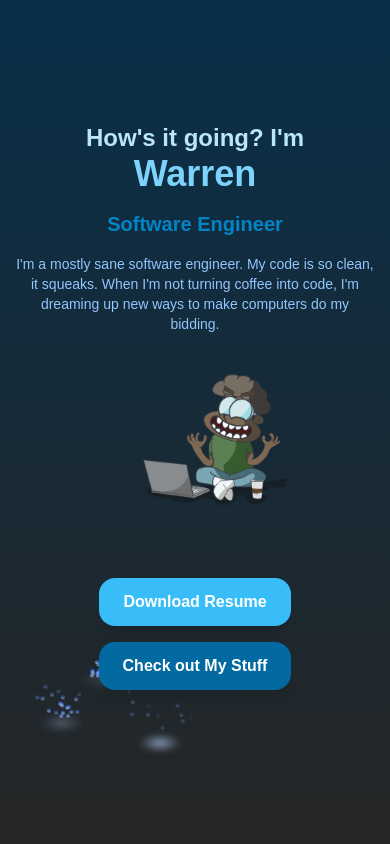
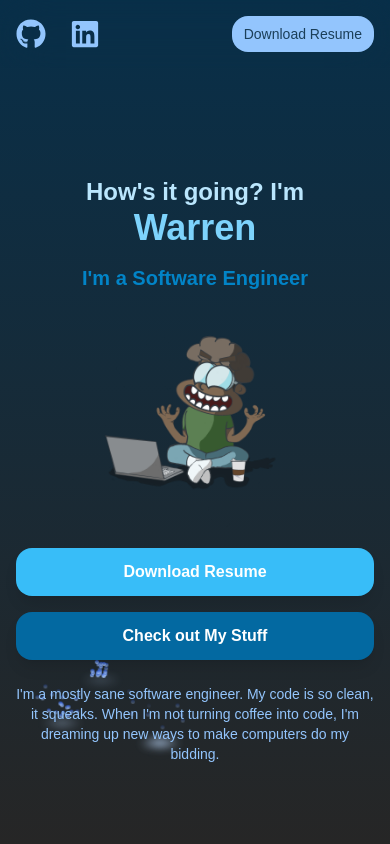
Before and after one commit to warrenphilly/Current_Portfolio, a Next.js app: page / in a window 390 px wide. Shown: the top 844 px of the page. Built offline with nearby package versions, Linux system fonts and the light colour scheme.

Commit message:
good push

```diff
--- a/app/page.tsx
+++ b/app/page.tsx
@@ -6,6 +6,8 @@ import Hero from "@/components/Hero";
 import { BentoSection } from "@/components/bentoSection";
 import { BackgroundBeamsWithCollision } from "@/components/ui/background-beams-with-collision";
 import DynamicBackground from "@/components/DynamicBackground";
+import Header from "@/components/Header";
+import Footer from "@/components/Footer";
 // import Image from "next/image";
 
 export default function Home() {
@@ -18,13 +20,19 @@ export default function Home() {
       ref={containerRef}
       className="w-full h-screen md:overflow-y-auto snap-y snap-mandatory relative z-10"
     >
+
       <section className="w-full h-screen snap-start snap-always">
+      <Header />
         <Hero />
+
       </section>
 
         <section className="w-full h-screen snap-start snap-always">
         <BentoSection />
+        <Footer />
+
       </section>
+
     </div>
     <Lightning />
   </div>
--- a/components/Footer.tsx
+++ b/components/Footer.tsx
@@ -1,8 +1,8 @@
 export default function Footer() {
   return (
-    <footer className="bg-gray-900 text-white py-4 ">
-      <div className="container mx-auto px-4 text-center">
-        <p>&copy; 2023 Warren Phillips. All rights reserved.</p>
+    <footer className="  w-full z-50 text-lightBlue-300  bg-[#1B3F59] pt-2">
+      <div className="container mx-auto px-4 text-center  pb-5 ">
+        <p className="text-sm ">&copy; 2023 Warren Phillips. All rights reserved.</p>
       </div>
     </footer>
   );
--- a/components/Header.tsx
+++ b/components/Header.tsx
@@ -1,42 +1,75 @@
+"use client";
 
-
-'use client';
-
-import Link from 'next/link';
-import { useEffect } from 'react';
+import Link from "next/link";
+import { useEffect } from "react";
+import { motion } from "framer-motion";
+import { FiSend, FiUser, FiMail, FiMessageSquare } from "react-icons/fi";
+import { FaGithub, FaLinkedin } from "react-icons/fa";
 
 export default function Header() {
+  const handleScrollToBento = () => {
+    const bentoSection = document.getElementById("bento-section");
+    if (bentoSection) {
+      bentoSection.scrollIntoView({ behavior: "smooth" });
+    }
+  };
+  const handleScrollToHero = () => {
+    const heroSection = document.getElementById("hero-section");
+    if (heroSection) {
+      heroSection.scrollIntoView({ behavior: "smooth" });
+    }
+  };
 
   return (
-    <header className="bg-gray-900 text-white py-4">
+    <header className="fixed  top-0 left-0 w-full z-50  backdrop-blur-xl text-white py-4">
       <div className="container mx-auto px-4 flex justify-between items-center">
-        <Link href="/" className="text-2xl font-bold">
+        <Link href="/" className="text-2xl text-blue-300 hidden md:block">
           Warren Phillips
         </Link>
         <nav>
-          <ul className="flex space-x-4">
-            <li>
-              <a href="#home" className="text-white hover:text-gray-300 px-3 py-2 rounded-md text-sm font-medium">
-                Home
-              </a>
-            </li>
-            <li>
-              <a href="#about" className="text-white hover:text-gray-300 px-3 py-2 rounded-md text-sm font-medium">
-                About
-              </a>
-            </li>
-            <li>
-              <a href="#projects" className="text-white hover:text-gray-300 px-3 py-2 rounded-md text-sm font-medium">
-                Projects
-              </a>
-            </li>
-            <li>
-              <a href="#contact" className="text-white hover:text-gray-300 px-3 py-2 rounded-md text-sm font-medium">
-                Contact
-              </a>
-            </li>
-          </ul>
+        <motion.div
+            initial={{ opacity: 0 }}
+            animate={{ opacity: 1 }}
+            transition={{ delay: 0.5, duration: 0.5 }}
+            className="flex items-center justify-center space-x-6 "
+          >
+            <motion.a
+              href="https://github.com/yourusername"
+              target="_blank"
+              rel="noopener noreferrer"
+              whileHover={{ scale: 1.1 }}
+              whileTap={{ scale: 0.9 }}
+              className="text-blue-300 hover:text-blue-100 transition-colors duration-300 "
+            >
+              <FaGithub size={30} />
+            </motion.a>
+            <motion.a
+              href="https://linkedin.com/in/yourusername"
+              target="_blank"
+              rel="noopener noreferrer"
+              whileHover={{ scale: 1.1 }}
+              whileTap={{ scale: 0.9 }}
+              className="text-blue-300 hover:text-blue-100 transition-colors duration-300"
+            >
+              <FaLinkedin size={30} />
+            </motion.a>
+            <motion.a
+              href="#projects"
+              className="text-[#1B3F59] hidden md:block  px-3 py-2 bg-blue-300 rounded-2xl text-sm font-medium"
+            >
+              Download Resume
+            </motion.a>
+          </motion.div>
         </nav>
+        <motion.a
+              href="#projects"
+              className="text-[#1B3F59]  block md:hidden px-3 py-2 bg-blue-300 rounded-2xl text-sm font-medium"
+            >
+              Download Resume
+            </motion.a>
+
+
+
       </div>
     </header>
   );
--- a/components/Hero.tsx
+++ b/components/Hero.tsx
@@ -18,7 +18,7 @@ const Hero = () => {
   };
 
   return (
-    <div className="overflow-hidden flex items-center justify-center min-h-screen ">
+    <div className=" mt-16 lg:mt-0 overflow-hidden flex items-center justify-center min-h-screen ">
       <div className="container mx-auto px-4 py-8 md:py-0 z-10">
         <div className="flex flex-col md:flex-row items-center justify-center h-full w-full">
           {/* Text content */}
@@ -51,11 +51,20 @@ const Hero = () => {
                   : "translate-y-4 opacity-0"
               }`}
             >
-              Software Engineer
+              I'm a Software Engineer
             </h3>
+            <div className="md:hidden w-56 h-56 mx-auto mr-24">
+              <Image
+                src="/assets/images/pureAvatar.png"
+                alt="Warren"
+                width={200}
+                height={200}
+                className="transition-all duration-300 w-full h-full"
+              />
+            </div>
 
             <p
-              className={`text-sm md:text-lg text-blue-300 max-w-md mx-auto md:mx-0 transform transition-all duration-500 delay-200 ${
+              className={`hidden md:block text-sm md:text-lg text-blue-300 max-w-md mx-auto md:mx-0 transform transition-all duration-500 delay-200 ${
                 mounted
                   ? "translate-y-0 opacity-100"
                   : "translate-y-4 opacity-0"
@@ -67,15 +76,7 @@ const Hero = () => {
             </p>
 
             {/* Avatar for mobile */}
-            <div className="md:hidden w-48 h-48 mx-auto my-6">
-              <Image
-                src="/assets/images/pureAvatar.png"
-                alt="Warren"
-                width={200}
-                height={200}
-                className="transition-all duration-300 w-full h-full"
-              />
-            </div>
+
 
             <div
               className={`transform transition-all duration-500 delay-300 ${
@@ -84,7 +85,7 @@ const Hero = () => {
                   : "translate-y-4 opacity-0"
               }`}
             >
-              <div className="flex flex-col sm:flex-row gap-4 items-center justify-center md:justify-start w-full mt-5">
+              <div className="flex flex-col sm:flex-row gap-4 items-center justify-center md:justify-start w-full lg:mt-5">
                 <button className="bg-lightBlue-400 w-full sm:w-[200px] text-white px-6 py-3 rounded-2xl cursor-pointer shadow-lg font-semibold hover:bg-darkBlue-400 transition-colors duration-300">
                   Download Resume
                 </button>
@@ -96,6 +97,19 @@ const Hero = () => {
                   Check out My Stuff
                 </button>
               </div>
+
+                  <p
+              className={`text-sm block lg:hidden  mt-6 md:text-lg text-blue-300 max-w-md mx-auto md:mx-0 transform transition-all duration-500 delay-200 ${
+                mounted
+                  ? "translate-y-0 opacity-100"
+                  : "translate-y-4 opacity-0"
+              } shadow-glow-sm`}
+            >
+               I'm a mostly sane software engineer. My code is so clean, it squeaks. When I'm not turning coffee
+              into code, I'm dreaming up new ways to make computers do my
+              bidding.
+            </p>
+
             </div>
           </div>
 
--- a/components/bentoSection.tsx
+++ b/components/bentoSection.tsx
@@ -321,7 +321,7 @@ const items = [
       </span>
     ),
     header: <SkeletonThree />,
-    className: "md:col-span-1 h-[430px]",
+    className: "md:col-span-1 h-[400px]",
     icon: <IconSignature className="h-4 w-4 text-neutral-500" />,
   },
 ];
--- a/components/ui/bento-grid.tsx
+++ b/components/ui/bento-grid.tsx
@@ -44,7 +44,7 @@ export const BentoGridItem = ({
     title,
     description,
     header,
-    icon,
+
   }: {
     className?: string;
     title?: string | React.ReactNode;
@@ -100,7 +100,7 @@ export const BentoGridItem = ({
                   className="w-full mt-2 sm:mt-4"
                 >
                   <div className="group-hover/bento:translate-x-2 transition duration-200">
-                    {icon}
+
                     <div className="font-sans font-bold text-lightBlue-300 dark:text-neutral-200 mb-1 sm:mb-2 text-lg sm:text-xl">
                       {title}
                     </div>
--- a/components/ui/sticky-scroll-reveal.tsx
+++ b/components/ui/sticky-scroll-reveal.tsx
@@ -63,7 +63,10 @@ export const StickyScroll = ({
     if (ref.current) {
       const containerHeight = ref.current.scrollHeight - ref.current.clientHeight;
       const scrollPosition = (index / (cardLength - 1)) * containerHeight;
-      animate(ref.current, { scrollTop: scrollPosition }, { duration: 0.5 });
+      ref.current.scrollTo({
+        top: scrollPosition,
+        behavior: 'smooth'
+      });
     }
     setActiveCard(index);
   };
```
Also changed, not shown: components/Projects.tsx (+26 -14 lines), components/ui/card-stack.tsx (+18 -18 lines).
